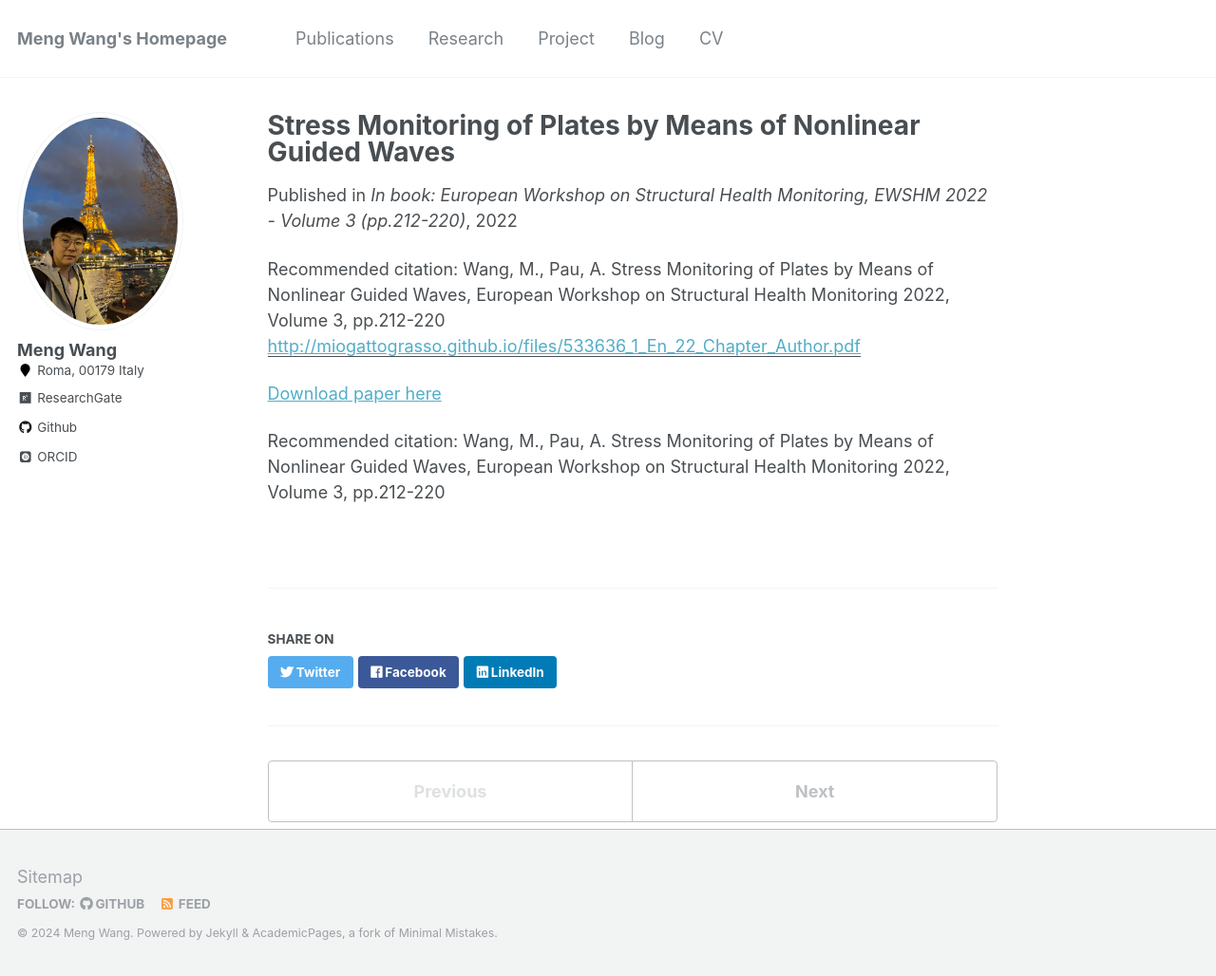
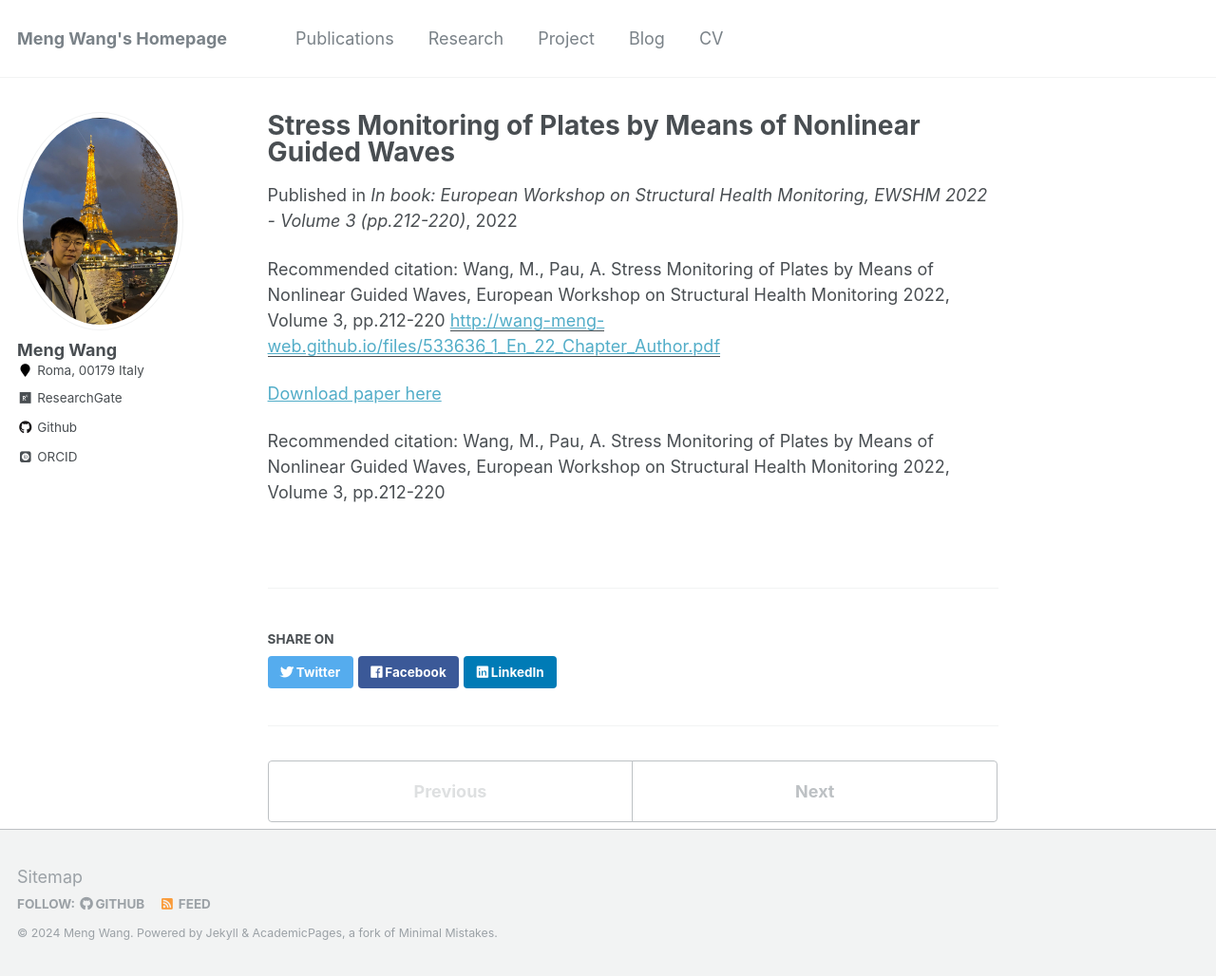
Before and after one commit to wang-meng-web/wang-meng-web.github.io, a Jekyll site: the page built from _publications/2009-10-01-paper-title-number-1.md, in a window 1280 px wide and 1028 px high. Shown: the whole window at 95% size. Built offline with Jekyll 4.4.1, drawn with Linux system fonts in a browser that asks for light colours; some web fonts are replaced; part of the change alters nothing that is shown.

Commit message:
Update 2009-10-01-paper-title-number-1.md

```diff
--- a/_publications/2009-10-01-paper-title-number-1.md
+++ b/_publications/2009-10-01-paper-title-number-1.md
@@ -5,7 +5,7 @@ permalink: /publication/2009-10-01-paper-title-number-1
 excerpt: '**Meng Wang**, Annamaria Pau'
 date: 2022-06-01
 venue: 'In book: European Workshop on Structural Health Monitoring, EWSHM 2022 - Volume 3 (pp.212-220)'
-paperurl: 'http://miogattograsso.github.io/files/533636_1_En_22_Chapter_Author.pdf'
+paperurl: 'http://wang-meng-web.github.io/files/533636_1_En_22_Chapter_Author.pdf'
 citation: 'Wang, M., Pau, A. Stress Monitoring of Plates by Means of Nonlinear Guided Waves, European Workshop on Structural Health Monitoring 2022, Volume 3, pp.212-220'
 ---
 
```
